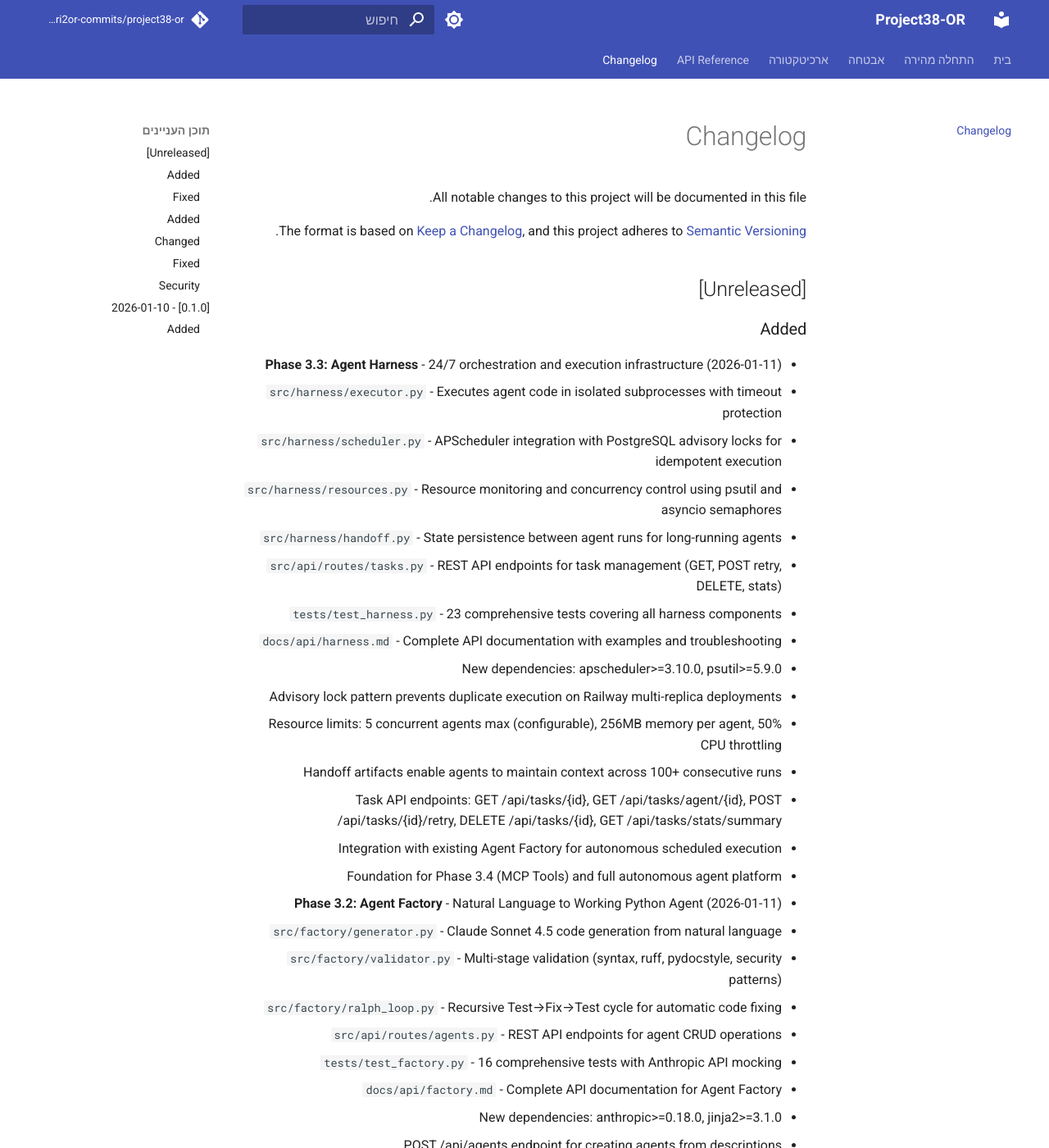
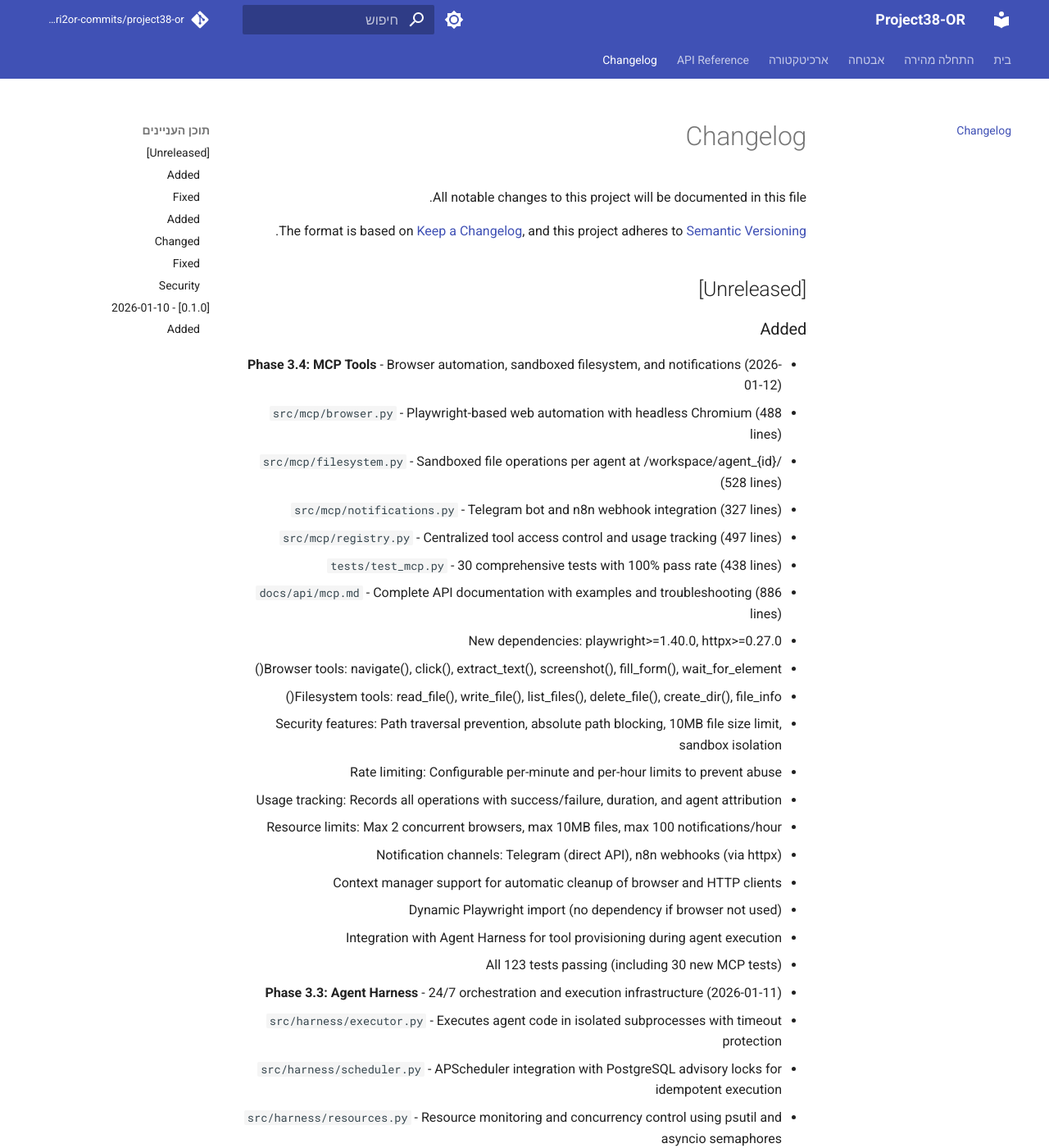
Before and after one commit to edri2or-commits/project38-or, an MkDocs documentation site: the page built from docs/changelog.md, in a window 1280 px wide and 1400 px high. Shown: the whole window at 82% size. Built offline with MkDocs 1.6.1 and Material for MkDocs 9.7.7, drawn with Linux system fonts in a browser that asks for light colours; comment, search, counter and statistics services are not loaded; some of the changed text lies outside the part shown.

Commit message:
docs(changelog): update Phase 3.4 MCP Tools to COMPLETED (#48)
Updates changelog with Phase 3.4 completion details and accurate line counts.

Aligns all Phase 3 documentation.

```diff
--- a/docs/changelog.md
+++ b/docs/changelog.md
@@ -8,6 +8,25 @@ and this project adheres to [Semantic Versioning](https://semver.org/spec/v2.0.0
 ## [Unreleased]
 
 ### Added
+- **Phase 3.4: MCP Tools** - Browser automation, sandboxed filesystem, and notifications (2026-01-12)
+  - `src/mcp/browser.py` - Playwright-based web automation with headless Chromium (488 lines)
+  - `src/mcp/filesystem.py` - Sandboxed file operations per agent at /workspace/agent_{id}/ (528 lines)
+  - `src/mcp/notifications.py` - Telegram bot and n8n webhook integration (327 lines)
+  - `src/mcp/registry.py` - Centralized tool access control and usage tracking (497 lines)
+  - `tests/test_mcp.py` - 30 comprehensive tests with 100% pass rate (438 lines)
+  - `docs/api/mcp.md` - Complete API documentation with examples and troubleshooting (886 lines)
+  - New dependencies: playwright>=1.40.0, httpx>=0.27.0
+  - Browser tools: navigate(), click(), extract_text(), screenshot(), fill_form(), wait_for_element()
+  - Filesystem tools: read_file(), write_file(), list_files(), delete_file(), create_dir(), file_info()
+  - Security features: Path traversal prevention, absolute path blocking, 10MB file size limit, sandbox isolation
+  - Rate limiting: Configurable per-minute and per-hour limits to prevent abuse
+  - Usage tracking: Records all operations with success/failure, duration, and agent attribution
+  - Resource limits: Max 2 concurrent browsers, max 10MB files, max 100 notifications/hour
+  - Notification channels: Telegram (direct API), n8n webhooks (via httpx)
+  - Context manager support for automatic cleanup of browser and HTTP clients
+  - Dynamic Playwright import (no dependency if browser not used)
+  - Integration with Agent Harness for tool provisioning during agent execution
+  - All 123 tests passing (including 30 new MCP tests)
 - **Phase 3.3: Agent Harness** - 24/7 orchestration and execution infrastructure (2026-01-11)
   - `src/harness/executor.py` - Executes agent code in isolated subprocesses with timeout protection
   - `src/harness/scheduler.py` - APScheduler integration with PostgreSQL advisory locks for idempotent execution
```
Also changed, not shown: other parts of docs/changelog.md (+3 -3 lines).
